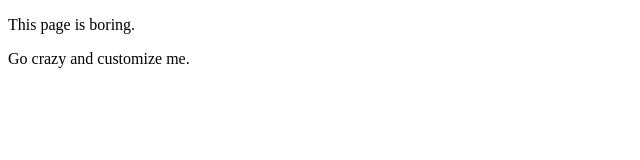
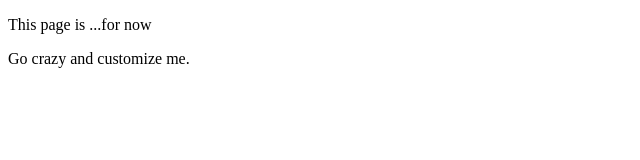
Before and after one commit to Haley-Graham/cst251, a plain HTML site: page index.html in a window 1280 px wide. Shown: the full height of the page, 0-640 px from the left. Drawn offline with Linux system fonts and the light colour scheme.

Commit message:
Update index.html

```diff
--- a/index.html
+++ b/index.html
@@ -6,7 +6,7 @@
 </head>
 <body>
 	<main>
-		<p>This page is boring.</p>
+		<p>This page is ...for now</p>
 
 		<p>Go crazy and customize me.</p>
 	</main>
```
